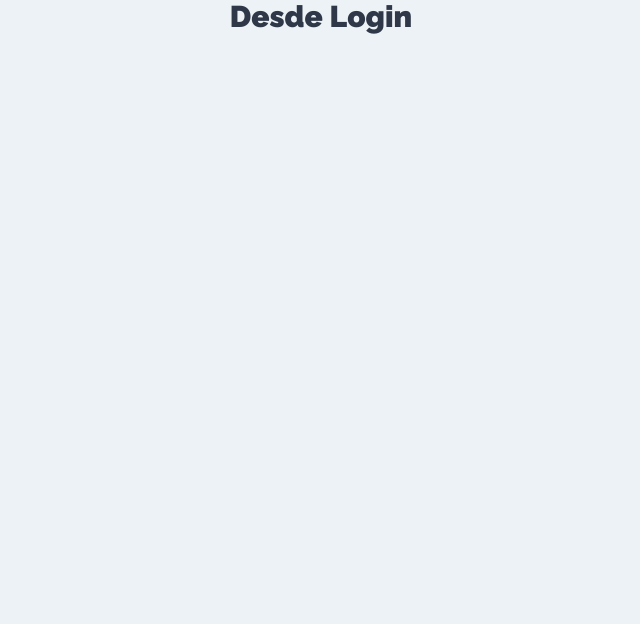
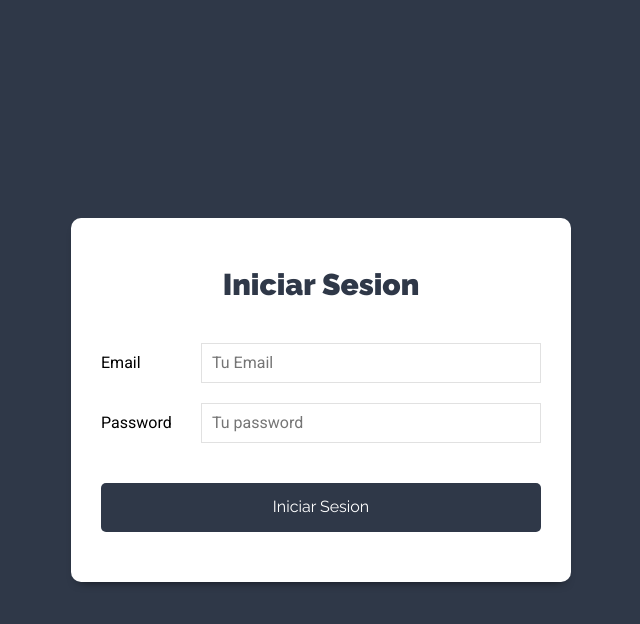
Before and after one commit to freddyarteaga/MERNTasks_CLIENTE, a React (Create React App) app: page / in a window 1280 px wide. Shown: the top 624 px of the page, without its empty margins (319-959 px from the left). Built offline with nearby package versions, Linux system fonts and the light colour scheme.

Commit message:
creando el formulario de login

```diff
--- a/src/components/auth/Login.js
+++ b/src/components/auth/Login.js
@@ -1,8 +1,46 @@
 import React from 'react';
 
 const Login = () => {
+
+    const onChange = () => {
+
+    }
+
     return (
-        <h1>Desde Login</h1>
+        <div className='form-usuario'>
+            <div className='contenedor-form sombra-dark'>
+                <h1>Iniciar Sesion</h1>
+
+                <form>
+                    <div className='campo-form'>
+                        <label htmlfor='email'>Email</label>
+                        <input
+                            type='email'
+                            id='email'
+                            name='email'
+                            placeholder='Tu Email'
+                            onChange={onChange}
+                        />
+                    </div>
+                    <div className='campo-form'>
+                        <label htmlfor='password'>Password</label>
+                        <input
+                            type='password'
+                            id='password'
+                            name='password'
+                            placeholder='Tu password'
+                            onChange={onChange}
+                        />
+                    </div>
+
+                    <div className='campo-form'>
+                        <input type='submit' className='btn btn-primario btn-block'
+                        value='Iniciar Sesion' />
+
+                    </div>
+                </form>
+            </div>
+        </div>
      );
 }
 
```
